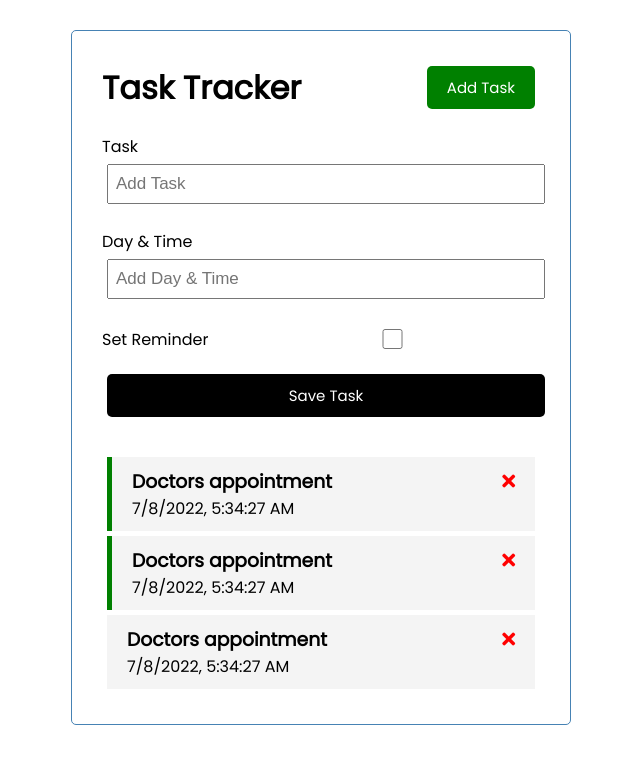
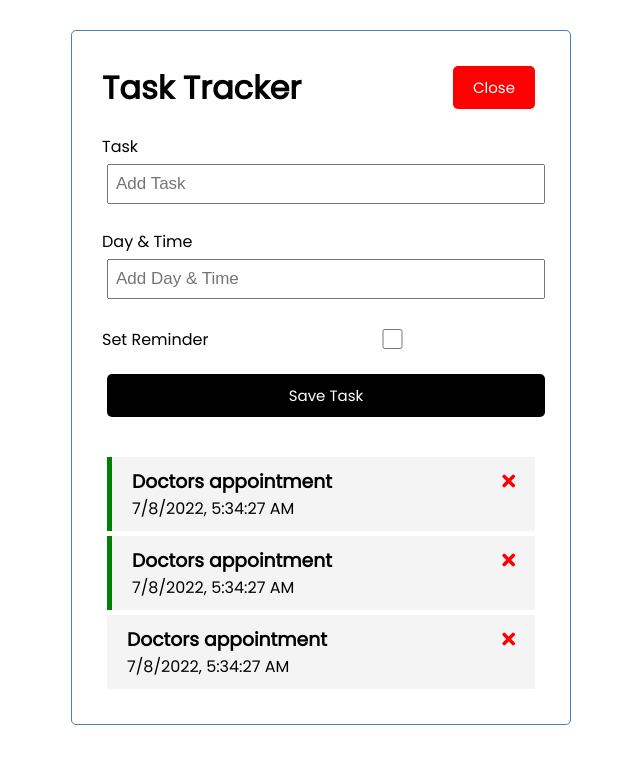
Before and after one commit to kadhit/vue-task-tracker, a Vue app: page / in a window 1280 px wide. Both pictures are taken after a click on the button "Add Task". Shown: the top 764 px of the page, without its empty margins (319-959 px from the left). Built offline with nearby package versions, Linux system fonts and the light colour scheme.

Commit message:
added showAddTask toggle feature

```diff
--- a/src/App.vue
+++ b/src/App.vue
@@ -1,7 +1,9 @@
 <template>
   <div class="container">
-    <HeaderItem title="Task Tracker" />
-    <AddTask @add-task="addTask" />
+    <HeaderItem @toggle-add-task="toggleAddTask" title="Task Tracker" :showAddTask="showAddTask" />
+    <div v-show="showAddTask">
+      <AddTask @add-task="addTask" />
+    </div>
     <TaskList
       @toggle-reminder="toggleReminder"
       @delete-task="deleteTask"
@@ -25,9 +27,13 @@
     data() {
       return {
         tasks: [],
+        showAddTask: false,
       };
     },
     methods: {
+      toggleAddTask() {
+        this.showAddTask = !this.showAddTask;
+      },
       addTask(task) {
         this.tasks = [...this.tasks, task];
       },
--- a/src/components/ButtonItem.vue
+++ b/src/components/ButtonItem.vue
@@ -1,24 +1,26 @@
 <template>
-  <button class="btn" @click="onClick()" :style="{background: color}">{{ text }}</button>
+  <button class="btn" @click="onClick()" :style="{ background: color }">
+    {{ text }}
+  </button>
 </template>
 
 <script>
   export default {
-    name: 'ButtonItem',
+    name: "ButtonItem",
     props: {
       text: {
         type: String,
-        default: 'Button'
+        default: "Button",
       },
       color: {
         type: String,
-        default: '#c0c0c0',
+        default: "#c0c0c0",
       },
     },
     methods: {
       onClick() {
-        console.log('click');
-      }
-    }
-  }
+        this.$emit("btn-click");
+      },
+    },
+  };
 </script>
--- a/src/components/HeaderItem.vue
+++ b/src/components/HeaderItem.vue
@@ -1,7 +1,11 @@
 <template>
   <header>
     <h1>Task Tracker</h1>
-    <ButtonItem text="Add Task" color="green" />
+    <ButtonItem
+      @btn-click="$emit('toggle-add-task')"
+      :text="showAddTask ? 'Close' : 'Add Task'"
+      :color="showAddTask ? 'red' : 'green'"
+    />
   </header>
 </template>
 
@@ -14,6 +18,9 @@
       title: {
         type: String,
         default: "Hello World",
+      },
+      showAddTask: {
+        type: Boolean,
       },
     },
     components: {
```
